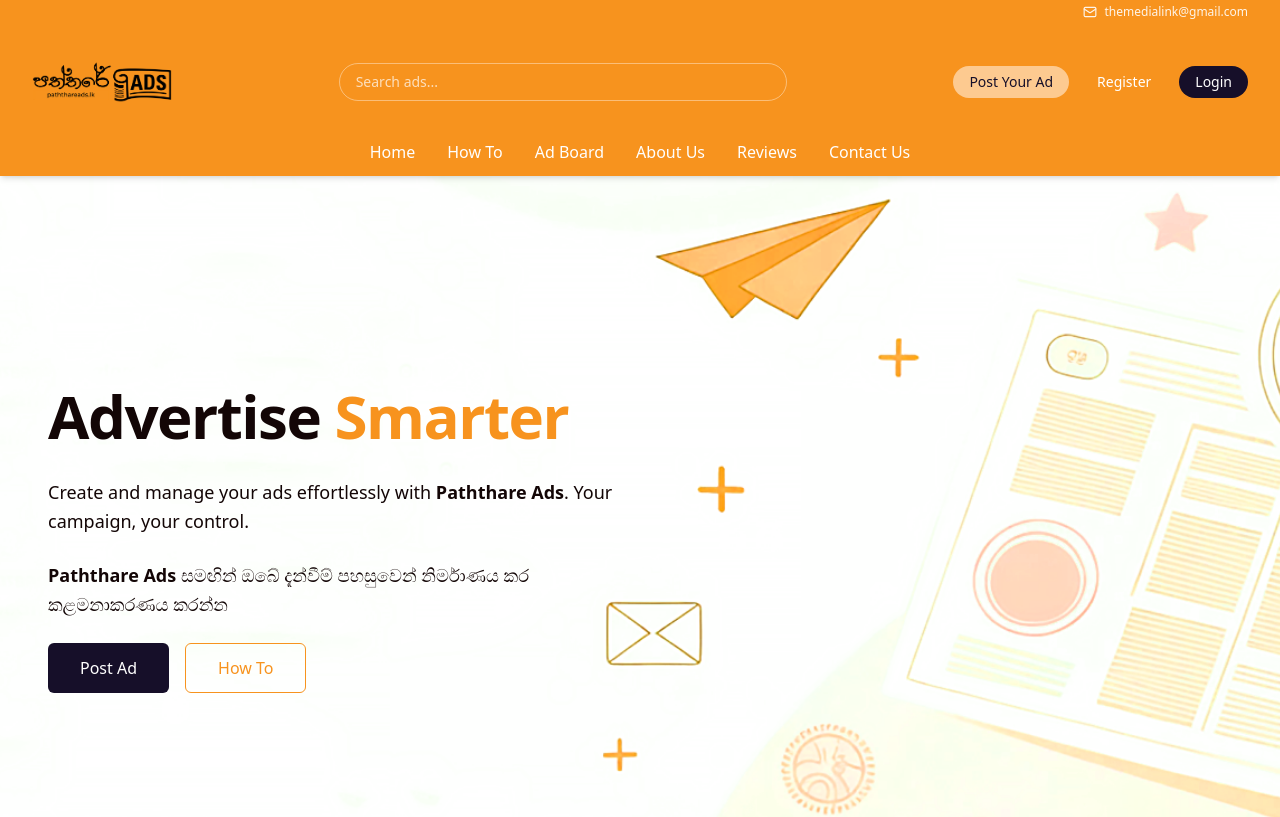
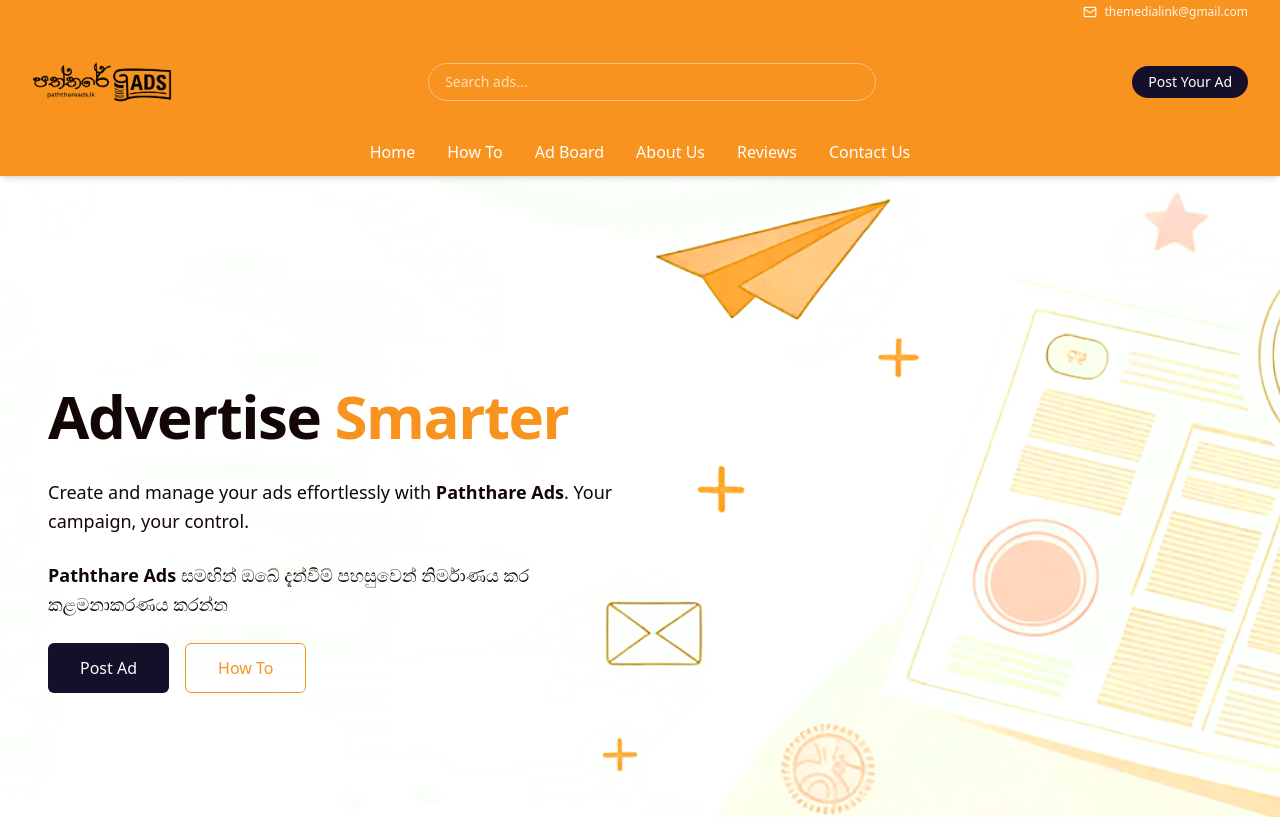
Before and after one commit to gayashanp-hastec/paththareads-hastec, a Next.js app: page / in a window 1280 px wide. Shown: the top 817 px of the page. Built offline with nearby package versions, Linux system fonts and the light colour scheme.

Commit message:
Update Header.tsx

```diff
--- a/app/(client)/components/Header.tsx
+++ b/app/(client)/components/Header.tsx
@@ -78,18 +78,18 @@
               <div className="hidden items-center gap-3 md:flex">
                 <Link
                   href="/post-ad"
-                  className="rounded-full bg-orange-accent px-4 py-1.5 text-sm font-medium text-primary-dark transition hover:brightness-110"
+                  className="rounded-full bg-primary-dark px-4 py-1.5 text-sm font-medium text-white transition hover:brightness-110"
                 >
                   Post Your Ad
                 </Link>
 
-                <button className="rounded-full px-4 py-1.5 text-sm transition hover:bg-white/10">
+                {/*<button className="rounded-full px-4 py-1.5 text-sm transition hover:bg-white/10">
                   Register
                 </button>
 
                 <button className="specialBtn rounded-full px-4 py-1.5 text-sm">
                   Login
-                </button>
+                </button>*/}
               </div>
             )}
 
```
